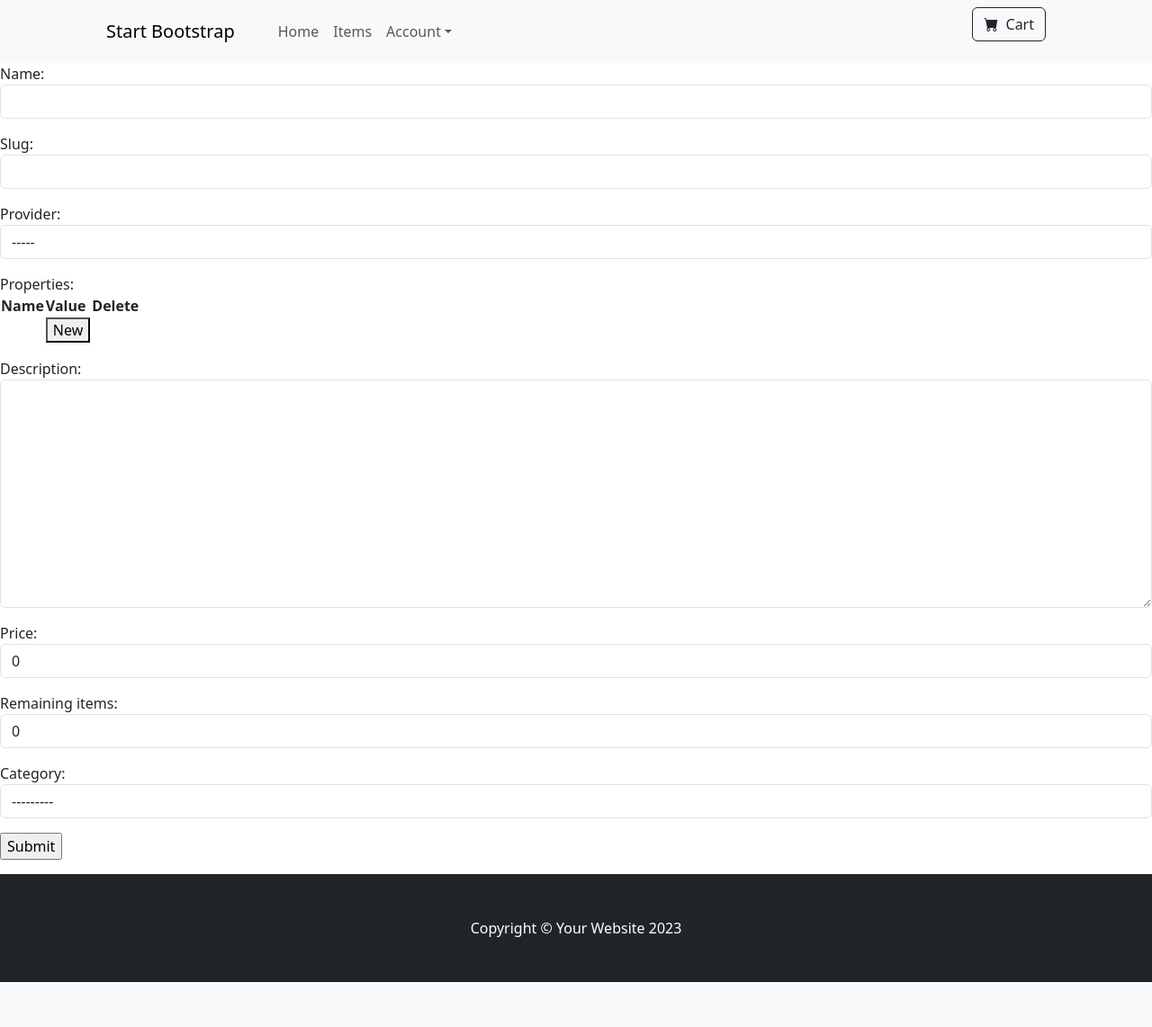
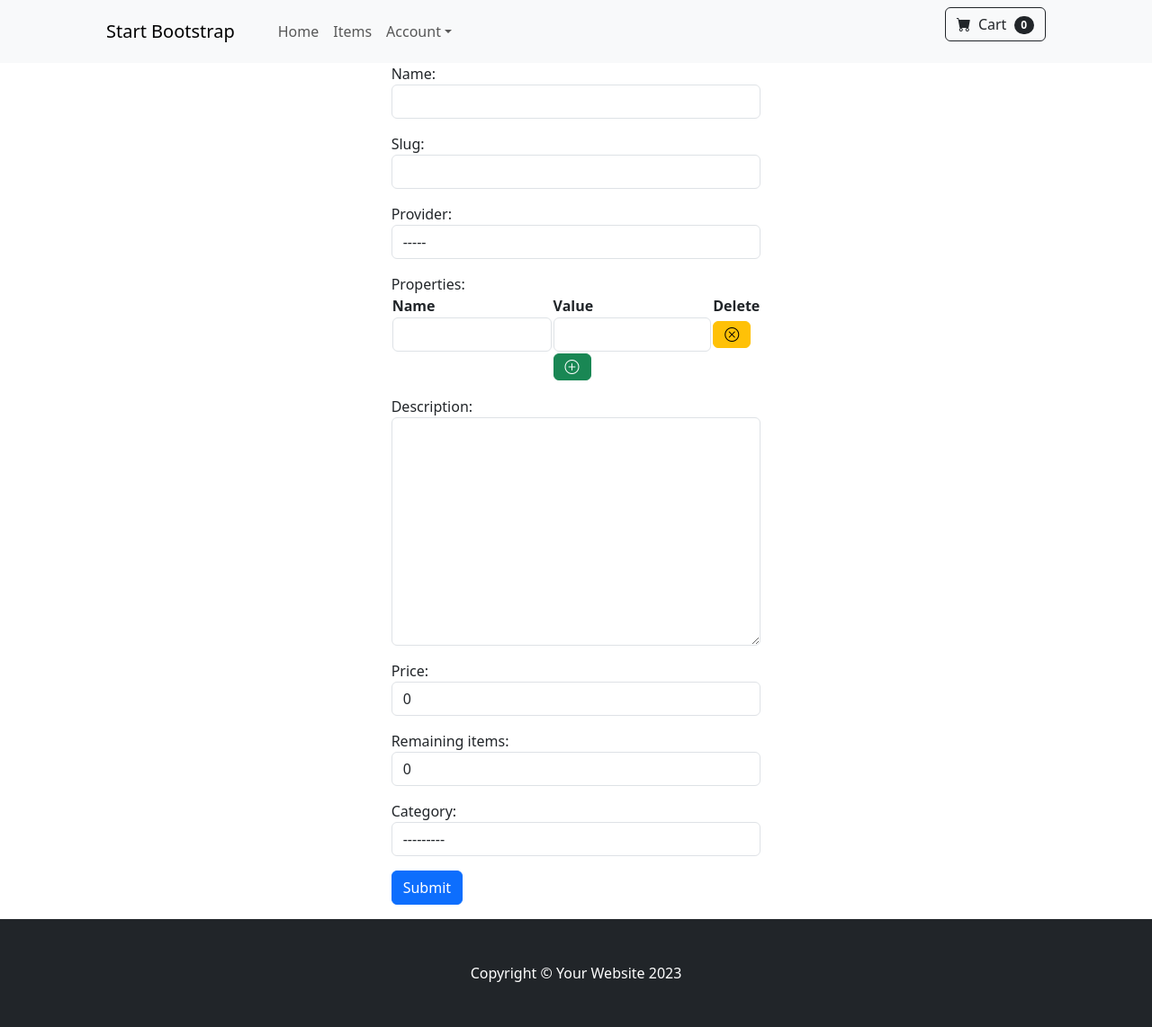
Before and after one commit to pouya-gh/MyStore, a Django app: page /items/new in a window 1280 px wide. Shown: the whole page at 90% size. Before the commit the page ends 1092 px from the top, so only its background shows below. Run offline with Django 5.2, Linux system fonts and the light colour scheme; the visitor is signed in with stand-in values (Sample User, id 1); data that the repository does not hold is empty; some libraries are stand-ins or nearby versions.

Commit message:
update item properties ui table to use bs5

```diff
--- a/items/static/js/cart.js
+++ b/items/static/js/cart.js
@@ -4,8 +4,7 @@ function load_cart_item_count() {
         fetch("/items/my_cart_count.json").then(async (response) => {
             const res_json = await response.json();
             if (response.ok) {
-                const message = res_json["count"] > 0 ? " (" + res_json["count"] + ")" : ""
-                cart_elem.innerHTML = message;
+                cart_elem.innerHTML = res_json["count"];
             }
         });
     }
--- a/items/static/js/item_form_properties.js
+++ b/items/static/js/item_form_properties.js
@@ -8,6 +8,8 @@ function initialSetup() {
     table.table_element.style.display = '';
     document.querySelector("#props_new_button").onclick = addPropButtonPressed;
     turnPropJsonToTable();
+    const new_row = table.createNewPropRow("", "", removePropButtonPressed, writePropTableToJson);
+    table.table_body.insertBefore(new_row, table.last_row);
 }
 
 function writePropTableToJson() {
@@ -53,7 +55,7 @@ function addPropButtonPressed(evnt) {
 
 function removePropButtonPressed(evnt) {
     evnt.preventDefault();
-    evnt.target.parentNode.parentNode.remove();
+    evnt.target.parentNode.parentNode.parentNode.remove();
     writePropTableToJson();
 }
 
--- a/items/static/js/modules/item_props_table.js
+++ b/items/static/js/modules/item_props_table.js
@@ -22,6 +22,7 @@ export const PropsTable = (function () {
             const name_input = document.createElement("input");
             name_input.type = 'text';
             name_input.value = prop_name;
+            name_input.className = "form-control";
             name_input.onchange = input_change_event;
             name_column.appendChild(name_input);
             new_row.appendChild(name_column);
@@ -30,16 +31,18 @@ export const PropsTable = (function () {
             const value_input = document.createElement("input");
             value_input.type = 'text';
             value_input.value = prop_value;
+            value_input.className = "form-control";
             value_input.onchange = input_change_event;
             value_column.appendChild(value_input);
             new_row.appendChild(value_column);
 
             const button_column = document.createElement("td");
             const delete_button = document.createElement("button");
-            delete_button.className = "delete_prop";
+            delete_button.className = "delete_prop btn btn-warning";
             delete_button.onclick = delete_button_event;
-            const text = document.createTextNode("Delete");
-            delete_button.appendChild(text);
+            const icon = document.createElement("i");
+            icon.className = "bi bi-x-circle";
+            delete_button.appendChild(icon);
             button_column.appendChild(delete_button);
             new_row.appendChild(button_column);
 
--- a/items/templates/items/item/form.html
+++ b/items/templates/items/item/form.html
@@ -11,11 +11,14 @@
 
 
 {% block content %}
+<div class="row">
+    <div class="mx-auto col-xl-4">
+        {% comment %} <div class="card mb-4"> {% endcomment %}
             <form method='post'>
             {% csrf_token %}
             {{ form.non_field_errors }}
             {{ form.as_p }}
-<table id="props_table" style='display:none;'>
+            <table class="table-borderless" id="props_table" style='display:none;'>
                 <thead>
                     <tr id="props_first_row">
                         <th>Name</th>
@@ -28,12 +31,15 @@
                     <tr id="props_last_row">
                         <td></td>
                         <td>
-                <button id="props_new_button">New</button>
+                            <button class="btn btn-success" id="props_new_button"><i class="bi bi-plus-circle"></i></button>
                         </td>
                         <td></td>
                     </tr>
                 </tbody>
             </table>
-<input type='submit' value="Submit"/>
+            <input class="btn btn-primary" type='submit' value="Submit"/>
             </form>
+        {% comment %} </div> {% endcomment %}
+    </div>
+</div>
 {% endblock content %}
```
Lines whose indentation alone changed are shown as unchanged.
